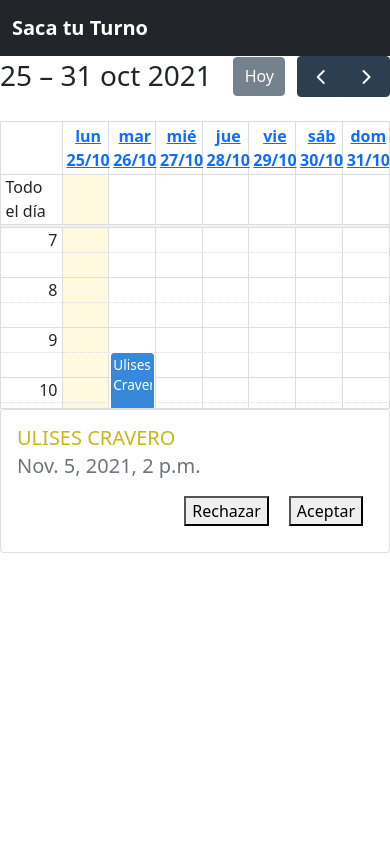
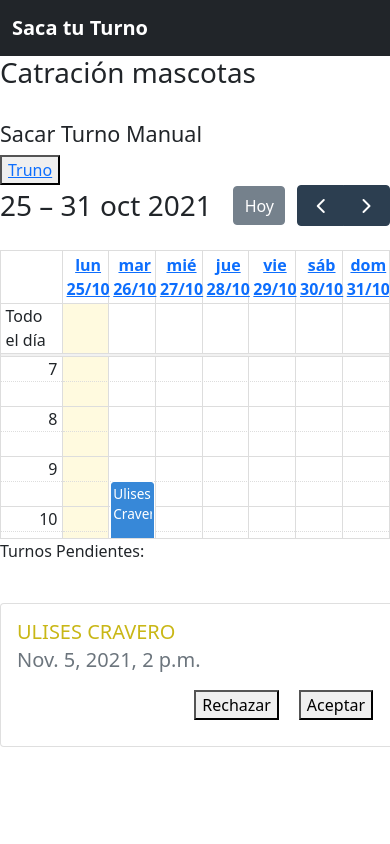
Before and after one commit to UlisesCravero/tp_ing_web_grupo_6, a Django app: page /agenda/1/ in a window 390 px wide. Run offline with Django 3.2, Linux system fonts and the light colour scheme; a user stored in the database is signed in; data comes from the database, SQL or seed files in the repository; both versions use the stored data as it was after the commit; lists and menus that the app fills with data are empty.

Commit message:
cargar turno manual. falta ocultar cliente aux

```diff
--- a/sacatuturno/sitio/forms.py
+++ b/sacatuturno/sitio/forms.py
@@ -79,7 +79,7 @@ class formularioProfesional(forms.ModelForm):
 class formularioTurno(forms.ModelForm):
     class Meta:
         model = Turno
-        fields = ['fecha_inicio', 'horario']
+        fields = ['fecha_inicio', 'horario', 'cliente_aux']
         widgets = {
             'fecha_inicio': forms.DateTimeInput(
                 format='%Y-%m-%dT%H:%M',
--- a/sacatuturno/sitio/models.py
+++ b/sacatuturno/sitio/models.py
@@ -100,8 +100,9 @@ class ServicioPrestado(models.Model):
 
 class Turno(models.Model):
     servicio = models.ForeignKey(ServicioPrestado, on_delete=models.CASCADE)
-    cliente = models.ForeignKey(User, on_delete=models.CASCADE)
+    cliente = models.ForeignKey(User, on_delete=models.CASCADE, null=True)
     fecha_inicio = models.DateTimeField(verbose_name='Fecha inicio', default=datetime.datetime.today())
     horario = models.TimeField( auto_now=False, auto_now_add=False, verbose_name="Horario",blank=True, null=False, default='08:00:00')
     fecha_fin = models.DateTimeField(verbose_name='Fecha Fin',blank=True, null=True, default=datetime.datetime.today())
     confirmado = models.BooleanField( default=False)
+    cliente_aux = models.TextField(max_length=50, blank = False, null=True)
--- a/sacatuturno/sitio/views.py
+++ b/sacatuturno/sitio/views.py
@@ -154,8 +154,6 @@ def register_confirm(request, activation_key):
     return render(request, 'home.html', context)
 
 
-
-
 def categorias(request):
     categorias = Categoria.objects.all()
     servicios = ServicioPrestado.objects.all()
@@ -217,23 +215,30 @@ def subcategoria(request, id):
 
 def agenda(request, servicio_id):
     turnos = Turno.objects.filter(servicio__id = servicio_id)
+    servicio = ServicioPrestado.objects.get(id = servicio_id)
     #import ipdb; ipdb.set_trace();
     turnosResponse = []
     for turno in turnos:
         if turno.confirmado:
-            turnosResponse.append({
+            turno_json = {
                 'nombreServicio':turno.servicio.nombre,
                 'fecha_inicio':turno.fecha_inicio.strftime("%Y-%m-%dT%H:%M:%S"),
                 'fecha_fin' : turno.fecha_fin.strftime("%Y-%m-%dT%H:%M:%S"),
-                'cliente' : turno.cliente.first_name + ' ' +  turno.cliente.last_name,
-            })
+            }
 
+            if turno.cliente == None:
+                turno_json['cliente'] = turno.cliente_aux
+            else:
+                turno_json['cliente'] = turno.cliente.first_name + ' ' +  turno.cliente.last_name
+
+            turnosResponse.append(turno_json)
     turnosSinConfirmar = turnos.exclude(confirmado = True)
 
     context = {
         'turnos_sin_confirmar': turnosSinConfirmar,
         'turnos': json.dumps(turnosResponse),
         'id_servicio': servicio_id,
+        'servicio': servicio,
     }
     return render(request, 'agenda.html', context)
 
@@ -319,15 +324,23 @@ def traerSubcategorias(request, id_categoria):
     return HttpResponse(subcategorias, content_type='application/json')
 
 
+
 def pedir_turno(request, servicio_id, id_user):
-    #import ipdb; ipdb.set_trace();
     args = {}
     args.update(csrf(request))
     if request.method == 'POST':
+
         form = formularioTurno(request.POST)
         if form.is_valid():
             turno = form.save(commit=False)
-            turno.cliente_id = request.user.id
+            servicio = ServicioPrestado.objects.get(id = servicio_id)
+            if request.user.id != servicio.propietario.id:
+                turno.cliente_id = request.user.id
+            else:
+                #turno.cliente_aux = form.cliente_aux
+                turno.confirmado = True
+                turno.cliente = None
+
             turno.servicio_id = servicio_id
             turno.fecha_inicio = datetime.datetime(turno.fecha_inicio.year,
                                                    turno.fecha_inicio.month,
@@ -339,15 +352,10 @@ def pedir_turno(request, servicio_id, id_user):
             fecha_aux = turno.fecha_inicio
             fecha_aux = fecha_aux + datetime.timedelta(minutes= turno.servicio.duracionTurno)
             turno.fecha_fin = fecha_aux
-            #datetime.datetime(fecha_aux.year,
-                                                #fecha_aux.month,
-                                                #fecha_aux.day,
-                                                #turno.horario.hour,
-                                                #turno.horario.minute,
-                                                #0)
             turno.save()
             return HttpResponseRedirect(reverse('home'))
     else:
+        #import ipdb; ipdb.set_trace();
         servicio = ServicioPrestado.objects.get(id = servicio_id)
         horarios = []
         for hora in servicio.listaHorarios:
@@ -355,9 +363,9 @@ def pedir_turno(request, servicio_id, id_user):
                 'Hora': hora.strftime("%H:%M")
             })
 
+        #import ipdb; ipdb.set_trace();
+        form = formularioTurno()
 
-        form = formularioTurno()
-        #import ipdb; ipdb.set_trace();
         turnos = serializers.serialize('json', Turno.objects.filter(servicio__id = servicio_id))
 
     context = {
--- a/sacatuturno/templates/agenda.html
+++ b/sacatuturno/templates/agenda.html
@@ -2,35 +2,46 @@
 
 {%block content %}
 
-    <style>
-        #calendar {
-            max-width: 768px;
-            margin: 0 auto;
-        }
+    <h1>{{servicio.nombre}}</h1>
+    <br>
 
-    </style>
-    <div style="display: none" id="jsonData" data-json="{{ turnos }}"></div>
+    <h4>Sacar Turno Manual</h4>
+    <button id= 'botoncito' ><a href="{% url 'pedir_turno' servicio.id user.id %}">Truno</a></button>
 
-    <div id='calendar'></div>
+    <div class="row" style="padding-bottom:40px;">
+        <div class="col-lg-1 col-md-1"></div>
+        <div class="col-lg-7 col-md-10">
+            <div id='calendar'></div>
+        </div>
+        <div class="col-lg-3 col-md-2">
+            <p>Turnos Pendientes:</p><br>
+            {% for t in turnos_sin_confirmar %}
+
+                <div class="card" style="width: 400px;">
+                    <div class="card-body">
+                        <h4 class="card-title letracaja colorcito text-uppercase">{{t.cliente.first_name}} {{t.cliente.last_name}}</h4>
+                        <h6 class="card-subtitle letracaja mb-2 text-muted"> {{t.fecha_inicio }}</h6>
+                        <button class="rightalign colorcito"> <a href="{% url 'cambiar_estado_turno' t.servicio.id t.id 1 %}" class="card-link luisito">Aceptar</a> </button>
+                        <button class="rightalign colorcito"> <a href="{% url 'cambiar_estado_turno' t.servicio.id t.id 0 %}" class="card-link luisito">Rechazar</a> </button>
+                    </div>
+                </div>
+            {% empty %}
+            <p>No posee turnos pendientes:</p>
+            {% endfor %}
+        </div>
+        <div class="col-lg-1 col-md-1"></div>
+    </div>
 
 
 
 
 
-    {% for t in turnos_sin_confirmar %}
 
-    <div class="card">
-        <div class="card-body">
-            <h4 class="card-title letracaja colorcito text-uppercase">{{t.cliente.first_name}} {{t.cliente.last_name}}</h4>
-            <h6 class="card-subtitle letracaja mb-2 text-muted"> {{t.fecha_inicio }}</h6>
-            <button class="rightalign colorcito"> <a href="{% url 'cambiar_estado_turno' t.servicio.id t.id 1 %}" class="card-link luisito">Aceptar</a> </button>
-            <button class="rightalign colorcito"> <a href="{% url 'cambiar_estado_turno' t.servicio.id t.id 0 %}" class="card-link luisito">Rechazar</a> </button>
-        </div>
-    </div>
-    {% endfor %}
+
+
+    <div style="display: none" id="jsonData" data-json="{{ turnos }}"></div>
 
     <script>
-
         document.addEventListener('DOMContentLoaded', function() {
 
             var calendarEl = document.getElementById('calendar');
@@ -62,4 +73,11 @@
 
     </script>
 
+    <style>
+        #calendar {
+            max-width: 1000px;
+            margin: 0 auto;
+        }
+
+    </style>
 {% endblock %}
--- a/sacatuturno/templates/logout.html
+++ b/sacatuturno/templates/logout.html
@@ -4,5 +4,5 @@
 
 <script type="text/javascript">
     //Redireccionamiento tras 5 segundos
-    setTimeout( function() { window.location.href = "{% url 'home' %}"; }, 5000 );
+    setTimeout( function() { window.location.href = "{% url 'home' %}"; }, 2000 );
  </script>
```
Also changed, not shown: sacatuturno/templates/home.html (+10 -8 lines), sacatuturno/templates/perfil.html (+9 -3 lines), sacatuturno/db.sqlite3, sacatuturno/sitio/migrations/0002_auto_20211025_1740.py (added), sacatuturno/sitio/migrations/0003_auto_20211025_1752.py (added), sacatuturno/sitio/migrations/0004_auto_20211025_1758.py (added), sacatuturno/sitio/migrations/0005_auto_20211025_1801.py (added), sacatuturno/sitio/migrations/0006_auto_20211025_1804.py (added).
